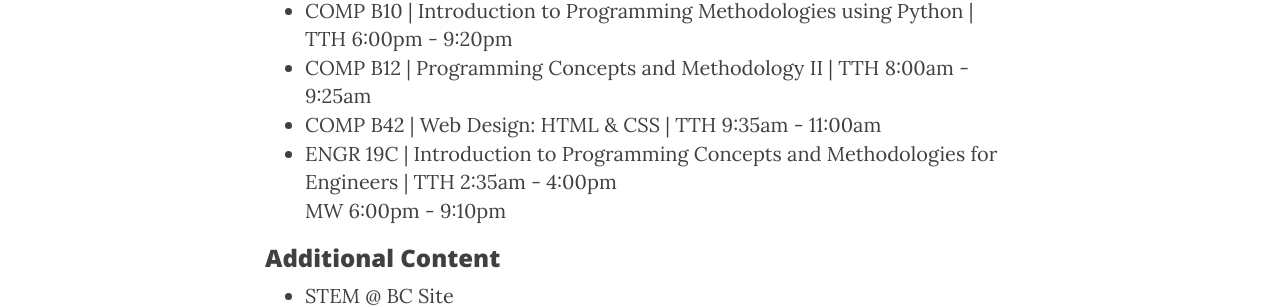
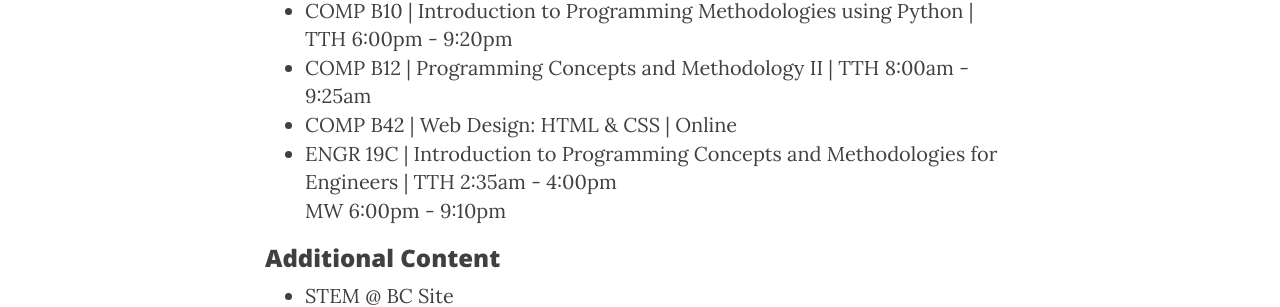
Before and after one commit to eddierangel/eddierangel.github.io, a Jekyll site: the page built from bc/index.html, in a window 1280 px wide. Shown: the part 601-908 px from the top of the page. Built offline with Jekyll 4.4.1, drawn with Linux system fonts in a browser that asks for light colours; nearby versions of some CDN libraries.

Commit message:
Updated Link Text

```diff
--- a/bc/index.html
+++ b/bc/index.html
@@ -11,7 +11,7 @@ header-img: "img/ScienceBuilding_BC.jpg"
     <ul>
         <li>COMP B10 | Introduction to Programming Methodologies using Python | <a href="https://github.com/eddierangel/COMPB10">TTH 6:00pm - 9:20pm</a></li>
         <li>COMP B12 | Programming Concepts and Methodology II | <a href="https://github.com/eddierangel/COMPB12">TTH 8:00am - 9:25am</a></li>
-        <li>COMP B42 | Web Design: HTML & CSS | <a href="https://github.com/eddierangel/COMPB42">TTH 9:35am - 11:00am</a></li>
+        <li>COMP B42 | Web Design: HTML & CSS | <a href="https://github.com/eddierangel/COMPB42">Online</a></li>
         <li>ENGR 19C | Introduction to Programming Concepts and Methodologies for Engineers | <a href="https://github.com/eddierangel/ENGR19C">TTH 2:35am - 4:00pm<br>MW 6:00pm - 9:10pm</a></li>
     </ul>
     <h3>Additional Content</h3>
```
